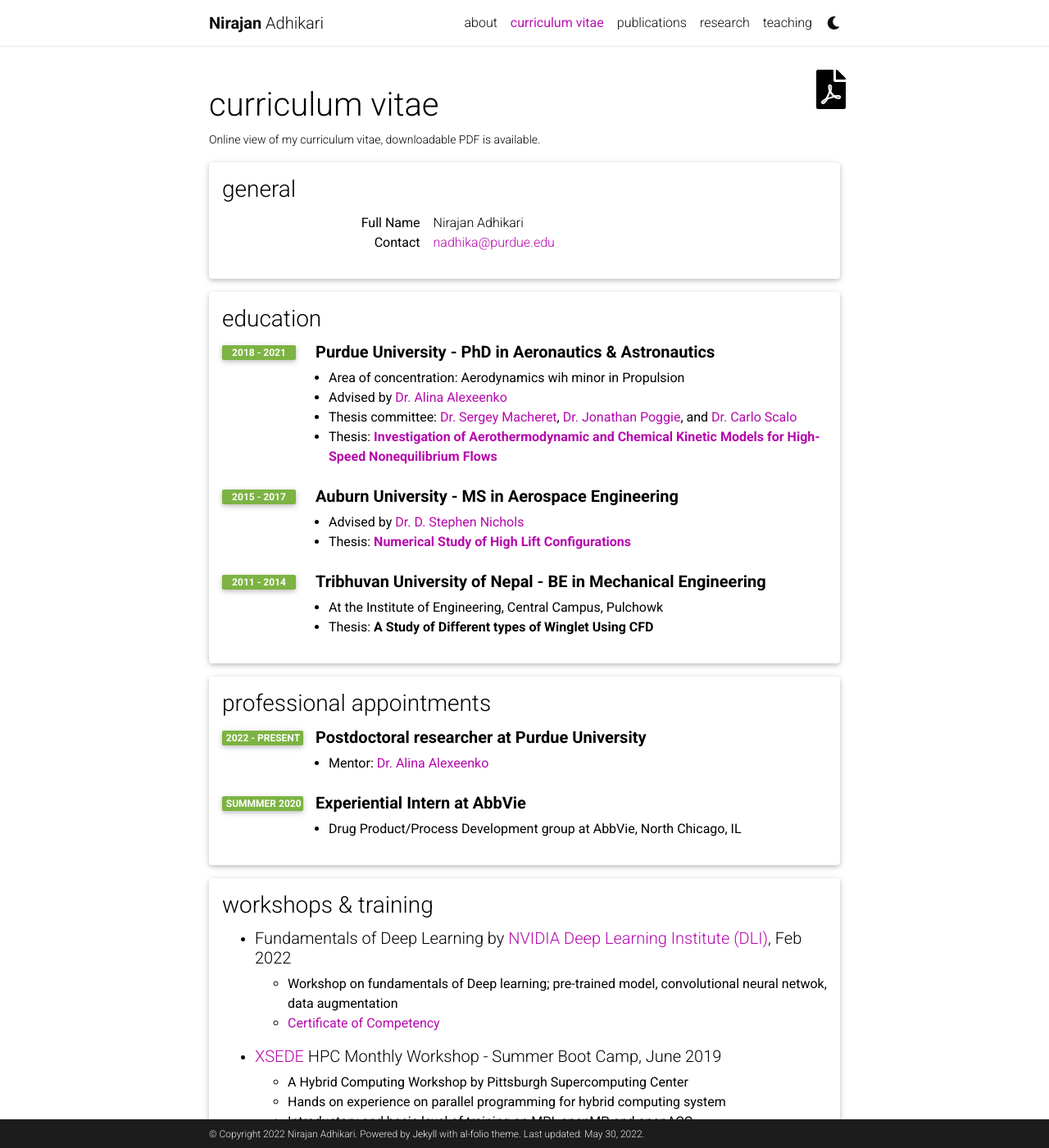
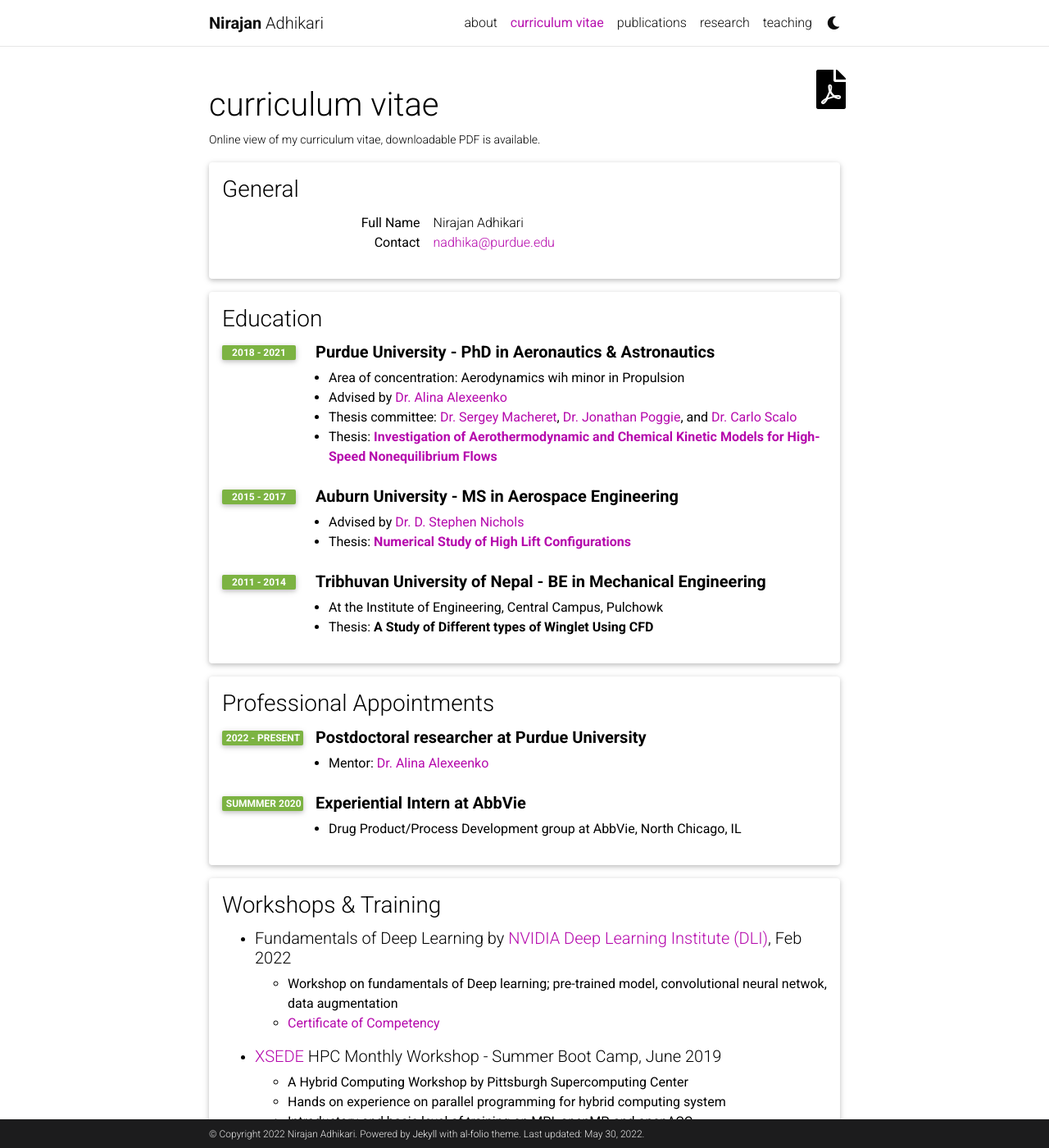
Before and after one commit to adnirajan/adnirajan.github.io, a Jekyll site: the page built from _pages/cv.md, in a window 1280 px wide and 1400 px high. Shown: the whole window at 82% size. Built offline with Jekyll 4.4.1, drawn with Linux system fonts in a browser that asks for light colours; comment, search, counter and statistics services are not loaded; a style sheet for code colours, icons or effects is not loaded.

Commit message:
update headers

```diff
--- a/_pages/cv.md
+++ b/_pages/cv.md
@@ -15,7 +15,7 @@ nav: true
 <div class="cv">
 	<!-- General -->
 	<div class="card p-3">
-		<h3 class="card-title">general</h3>
+		<h3 class="card-title">General</h3>
 	    <table class="table table-sm table-borderless">
 	          <tr>
 				<td class="p-0 pr-2 text-right">
@@ -37,7 +37,7 @@ nav: true
 	</div>
 	<!-- Education -->
 	<div class="card mt-3 p-3">
-		<h3 class="card-title">education</h3>
+		<h3 class="card-title">Education</h3>
 			<div class="row">
 				<div class="col-xs-2 cl-sm-2 col-md-auto text-left" style="width: 90px;">
 					<span class="badge font-weight-bold light-green darken-1 text-uppercase align-middle" style="width: 90px;">
@@ -101,7 +101,7 @@ nav: true
 	</div>
 	<!-- Professional Experience -->
 	<div class="card mt-3 p-3">
-		<h3 class="card-title">professional appointments</h3>
+		<h3 class="card-title">Professional Appointments</h3>
 			<div class="row">
 				<div class="col-xs-2 cl-sm-2 col-md-auto text-left" style="width: 90px;">
 					<span class="badge font-weight-bold light-green darken-1 text-uppercase align-middle" style="width: 99px;">
@@ -135,7 +135,7 @@ nav: true
 	</div>
 	<!-- Trainings -->
 	<div class="card mt-3 p-3">
-		<h3 class="card-title">workshops & training</h3>
+		<h3 class="card-title">Workshops & Training</h3>
 			<ul class="items">
 					<li>
 						<h5>Fundamentals of Deep Learning by <a href="https://www.nvidia.com/en-us/training/" target="_blank">NVIDIA Deep Learning Institute (DLI)</a>, Feb 2022</h5>
@@ -168,7 +168,7 @@ nav: true
 	</div>
 	<!-- Skills -->
 	<div class="card mt-3 p-3">
-		<h3 class="card-title">skills</h3>
+		<h3 class="card-title">Skills</h3>
 	      <table class="table table-sm table-borderless">
 	          <tr>
 				<td class="p-0 pr-2 text-right">
```
Also changed, not shown: _bibliography/papers.bib (+4 -4 lines), _pages/research.md (+4 -4 lines).
